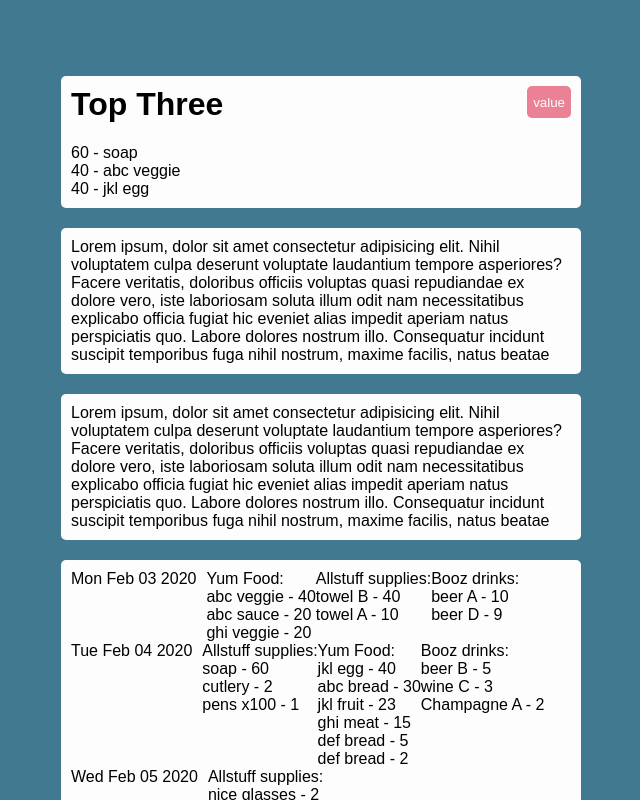
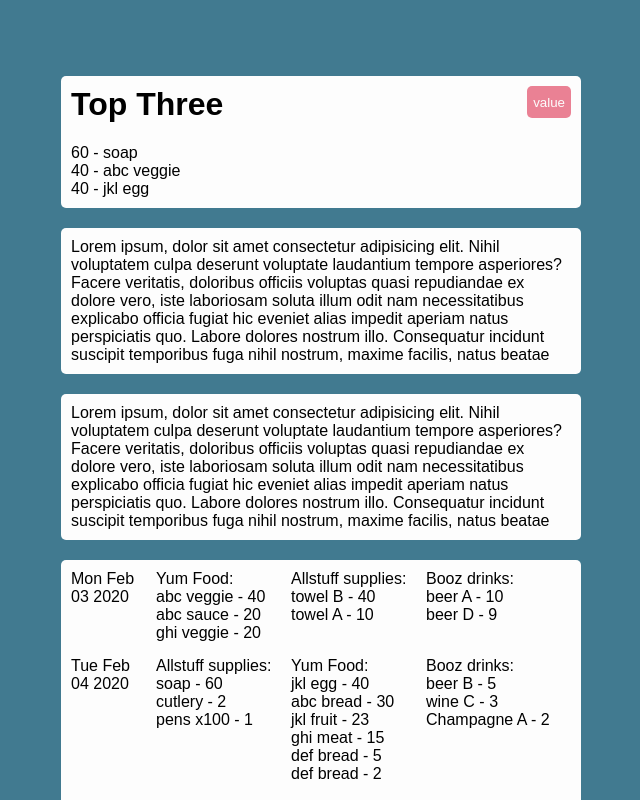
Before and after one commit to maxilukowski/hotel-dashboard, a React (Create React App) app: page / in a window 1280 px wide. Shown: the top 800 px of the page, without its empty margins (339-979 px from the left). Built offline with nearby package versions, Linux system fonts and the light colour scheme.

Commit message:
Add raw formatation

```diff
--- a/src/components/incomingDeliveries/DeliveryDates.js
+++ b/src/components/incomingDeliveries/DeliveryDates.js
@@ -25,8 +25,10 @@ export default DeliveryDate
 
 const Wrapper = styled.div`
   display: flex;
+  margin-bottom: 15px;
 `
 
 const DeliveryDateDiv = styled.div`
   margin-right: 10px;
+  width: 15%;
 `
--- a/src/components/incomingDeliveries/IncomingDeliveriesCard.js
+++ b/src/components/incomingDeliveries/IncomingDeliveriesCard.js
@@ -39,6 +39,11 @@ const IncomingDeliveriesCard = ({ data }) => {
 export default IncomingDeliveriesCard
 
 const Wrapper = styled.div`
+  ::-webkit-scrollbar {
+    display: none;
+  }
   display: flex;
   flex-direction: column;
+  max-height: 30vh;
+  overflow-y: scroll;
 `
--- a/src/components/incomingDeliveries/Supplier.js
+++ b/src/components/incomingDeliveries/Supplier.js
@@ -1,4 +1,5 @@
 import React from 'react'
+import styled from 'styled-components'
 import Supplies from './Supplies'
 
 const Supplier = ({ deliveriesByDay }) => {
@@ -6,10 +7,10 @@ const Supplier = ({ deliveriesByDay }) => {
     <>
       {Object.keys(deliveriesByDay).map((supplier, index) => {
         return (
-          <div key={index}>
+          <Wrapper key={index}>
             {supplier}:
             <Supplies deliveriesByDay={deliveriesByDay[supplier]} />
-          </div>
+          </Wrapper>
         )
       })}
     </>
@@ -17,3 +18,8 @@ const Supplier = ({ deliveriesByDay }) => {
 }
 
 export default Supplier
+
+const Wrapper = styled.div`
+  margin-right: 10px;
+  width: 25%;
+`
```
